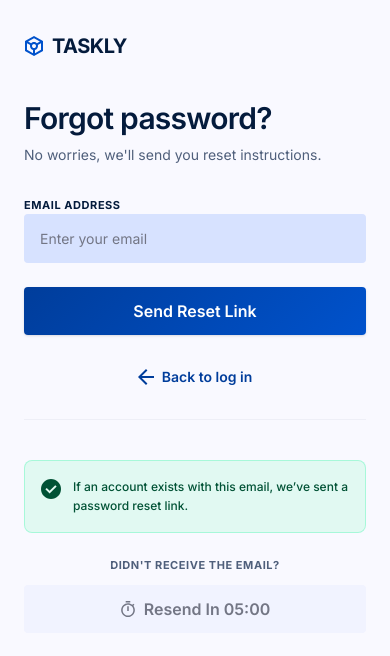
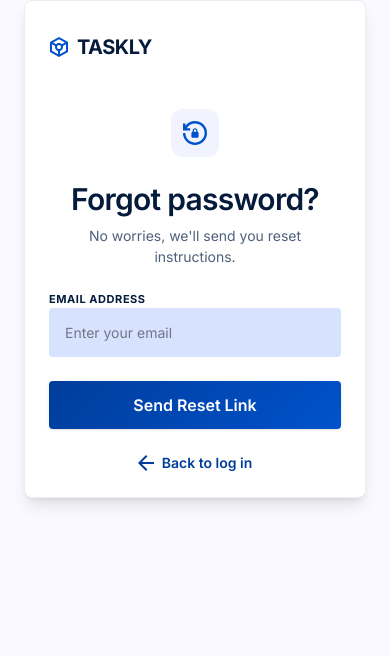
Before and after one commit to HaidyHisham/taskly, a React (Vite) app: page /forgot-password in a window 390 px wide. Shown: the top 656 px of the page. Built offline with nearby package versions, Linux system fonts and the light colour scheme.

Commit message:
feat: make forgot password responsive

```diff
--- a/src/features/auth/components/forgot/ForgotForm.tsx
+++ b/src/features/auth/components/forgot/ForgotForm.tsx
@@ -1,30 +1,51 @@
 import AuthButton from "@/shared/AuthButton";
 import FormField from "@/shared/FormField";
 import Title from "@/shared/Title";
-import { useForm } from "react-hook-form";
+import { useForm, type SubmitHandler } from "react-hook-form";
 import { Link } from "react-router-dom";
 import LeftArrowIcon from "@/assets/icons/leftArrow.svg?react";
 import CheckFill from "@/assets/icons/checkFill.svg?react";
 import Button from "@/shared/Button";
 import TimerIcon from "@/assets/icons/timer.svg?react";
+import LockIcon from "@/assets/icons/lock.svg?react";
+import { useState } from "react";
+import { toast } from "react-toastify";
+
+interface IForgotInput {
+  email: string;
+}
 
 function ForgotForm() {
-    const { control } = useForm();
+  const [isSubmitted, setIsSubmitted] = useState(false);
+  const { control, handleSubmit } = useForm<IForgotInput>({
+    defaultValues: {
+      email: "",
+    },
+  });
+
+  const onSubmit: SubmitHandler<IForgotInput> = (data) => {
+    toast.success('Password reset link sent successfully');
+    setIsSubmitted(true);
+  };
 
   return (
-        <div className="w-full flex flex-col gap-y-8">
+    <div className="w-full flex flex-col gap-y-6 md:gap-y-8">
+      <div className="flex md:hidden items-center justify-center pt-2">
+        <div className="w-12 h-12 rounded-xl bg-surface-low text-primary flex items-center justify-center">
+          <LockIcon className="w-6 h-6 text-primary" />
+        </div>
+      </div>
 
       <div className="w-full">
         <Title
           title="Forgot password?"
           description="No worries, we'll send you reset instructions."
-                    align="left"
-                    className="max-w-full"
+          align="center"
+          className="md:text-start"
         />
       </div>
 
-
-            <form className="w-full flex flex-col gap-y-6">
+      <form onSubmit={handleSubmit(onSubmit)} className="w-full flex flex-col gap-y-6">
         <FormField
           control={control}
           name="email"
@@ -39,18 +60,20 @@ function ForgotForm() {
         </AuthButton>
       </form>
 
-
-            <div className="w-full flex justify-center items-center">
+      <div className="w-full flex justify-center  items-center">
         <Link to="/login" className="text-primary font-semibold hover:underline flex items-center gap-x-2 text-sm">
           <LeftArrowIcon className="w-4 h-4" />
           Back to log in
         </Link>
       </div>
 
-            {/* Success Banner & Resend Section */}
-            <div className="flex flex-col gap-y-6 pt-10 border-t border-slate-light/20">
-                <div className="bg-[#82F9BE33] p-4 rounded-8px gap-3 flex items-start border border-[#52F7B5]/40">
-                    <CheckFill className="w-5 h-5 min-w-5 text-[#005235] mt-0.5" />
+
+      {isSubmitted && (
+        <>
+
+          <div className="hidden md:flex flex-col gap-y-6 pt-2">
+            <div className="bg-success-mint/20 p-4 rounded-8px gap-3 flex items-start border border-success-mint/40">
+              <CheckFill className="w-5 h-5 min-w-5 text-[#005235] mt-0.5 shrink-0" />
               <p className="text-xs text-[#005235] leading-relaxed font-medium">
                 If an account exists with this email, we’ve sent a password reset link.
               </p>
@@ -60,12 +83,32 @@ function ForgotForm() {
               <span className="text-label font-bold tracking-wider uppercase text-slate-medium">
                 DIDN'T RECEIVE THE EMAIL?
               </span>
-                    <Button variant="tertiay" className=" w-auto min-h-[48px] flex items-center justify-center gap-2 text-sm font-semibold">
-                        <TimerIcon className="w-4 h-4 shrink-0" />
+              <Button variant="tertiay" className="w-auto min-h-12 flex items-center justify-center gap-2 text-sm font-semibold">
+                <TimerIcon className="w-4 h-4 text-[#737685] shrink-0" />
                 <span className="text-[#737685]">Resend in 05:00</span>
               </Button>
             </div>
           </div>
+
+          <div className="absolute top-full left-0 right-0 mt-4 flex md:hidden flex-col gap-y-3 bg-success-mint/30 p-4 rounded-8px border border-success-mint/80 w-full">
+            <div className="gap-3 flex items-start">
+              <CheckFill className="w-5 h-5 text-[#027A48] mt-0.5 shrink-0" />
+              <p className="text-xs text-[#027A48] leading-relaxed font-medium">
+                If an account exists with this email, we’ve sent a password reset link.
+              </p>
+            </div>
+
+            <div className="flex flex-row items-center justify-between gap-x-2 pt-3 border-t border-success-mint/80">
+              <span className="text-[10px] font-bold tracking-wider uppercase text-[#00523599]">
+                DIDN'T RECEIVE EMAIL?
+              </span>
+              <button type="button" className="flex items-center gap-1.5 text-xs font-bold text-primary uppercase hover:underline cursor-pointer">
+                <span>RESEND IN 05:00</span>
+              </button>
+            </div>
+          </div>
+        </>
+      )}
     </div>
   );
 }
--- a/src/index.css
+++ b/src/index.css
@@ -22,6 +22,7 @@
 
   /* Semantic Colors */
   --success: #52F7B5;
+  --success-mint: #82F9BE;
   --error: #B71C1C;
   --warning: #FFB300;
 
@@ -81,6 +82,7 @@
 
   /* Semantic Colors */
   --color-success: var(--success);
+  --color-success-mint: var(--success-mint);
   --color-error: var(--error);
   --color-warning: var(--warning);
 
--- a/src/layouts/AuthLayout.tsx
+++ b/src/layouts/AuthLayout.tsx
@@ -1,5 +1,6 @@
 import Container from "@/shared/Container";
 import Logo from "@/shared/Logo";
+
 export default function AuthLayout({
   children,
 }: Readonly<{
@@ -7,16 +8,14 @@ export default function AuthLayout({
 }>) {
   return (
     <div className="flex flex-col min-h-screen bg-background">
-
       <header className="hidden md:block py-6">
         <Container>
           <Logo />
         </Container>
       </header>
 
-      <main className="w-full grow flex items-stretch md:items-center justify-center md:mb-12">
-        <div className="w-full min-h-screen md:min-h-0 md:max-w-[448px] bg-background md:bg-white md:border md:border-slate-light/30 md:rounded-8px p-6 md:p-[40px] md:shadow-lg flex flex-col justify-start md:justify-center">
-
+      <main className="w-full grow flex flex-col items-center justify-start md:justify-center md:mb-12">
+        <div className="relative w-full min-h-0 max-w-[342px] md:max-w-112 bg-white border border-slate-light/30 rounded-8px p-6 md:p-10 shadow-lg flex flex-col justify-start md:justify-center">
           <div className="md:hidden mb-10 mt-2">
             <Logo />
           </div>
```
Lines whose indentation alone changed are shown as unchanged.
